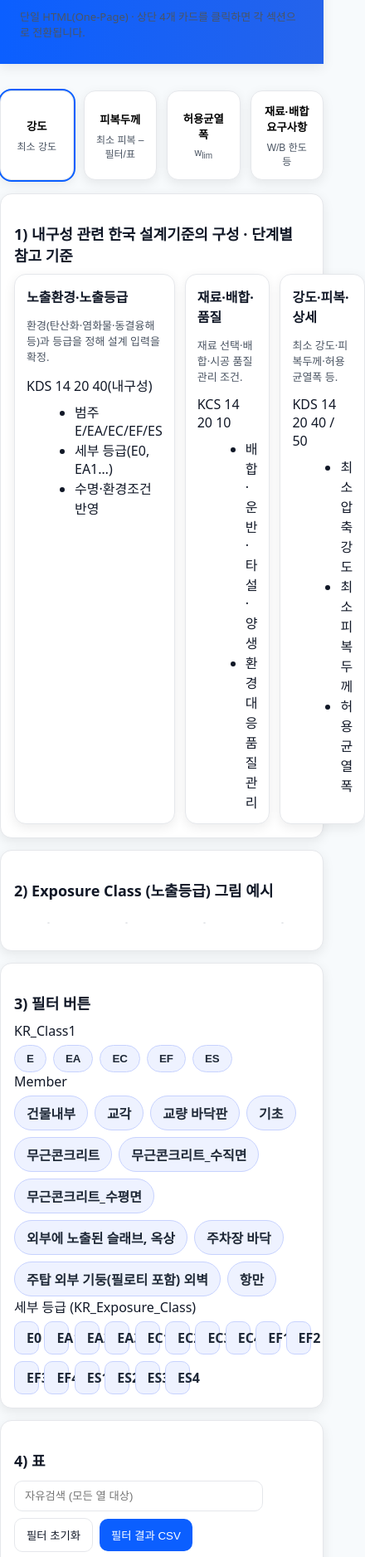
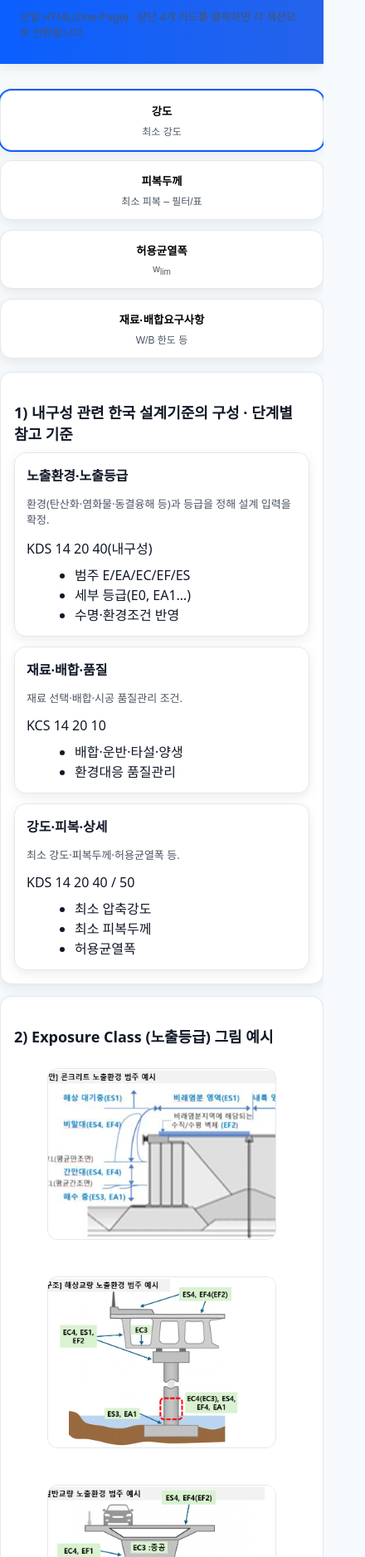
Before and after one commit to SYYun-Ray/Concrete-durability, a plain HTML site: page index.html in a window 390 px wide. Shown: the part 124-2000 px from the top of the page at 83% size, 440 px wide, since content can reach past the window. Drawn offline with Linux system fonts and the light colour scheme.

Commit message:
Add responsive breakpoints for navigation and grids

```diff
--- a/index.html
+++ b/index.html
@@ -35,6 +35,7 @@
     /* cards / tables */
     .card { background:var(--surface); border:1px solid var(--border); border-radius:14px; padding:16px; box-shadow:var(--shadow); }
     .grid4 { display:grid; grid-template-columns:repeat(4,1fr); gap:12px; }
+    .grid2 { display:grid; grid-template-columns:repeat(2,minmax(0,1fr)); gap:10px; }
     .thumb { position:relative; border:1px solid var(--border); border-radius:12px; overflow:hidden; background:#f3f4f6; aspect-ratio:4/3; display:flex; align-items:center; justify-content:center; cursor:pointer; }
     .thumb img { width:100%; height:100%; object-fit:cover; }
     .thumb iframe { width:100%; height:100%; border:0; display:block; }
@@ -81,6 +82,35 @@
 .modal .close-x{position:absolute;top:10px;right:10px;border:0;border-radius:9999px;background:rgba(255,255,255,.95);
   width:40px;height:40px;font-size:22px;line-height:40px;text-align:center;cursor:pointer;box-shadow:0 2px 10px rgba(0,0,0,.25);}
 .modal .close-x:focus{outline:2px solid #3b82f6;}
+
+@media (max-width: 1024px) {
+  .topnav { grid-template-columns: repeat(2, minmax(0, 1fr)); }
+  .grid4 { grid-template-columns: repeat(2, minmax(0, 1fr)) !important; }
+  .cover-filters { grid-template-columns: repeat(2, minmax(0, 1fr)); }
+  .exogrid { grid-template-columns: repeat(5, minmax(0, 1fr)); }
+}
+
+@media (max-width: 768px) {
+  .topnav { grid-template-columns: repeat(2, minmax(0, 1fr)); }
+  .cover-grid { grid-template-columns: 1fr; gap: 18px; }
+  .cover-illust img { max-width: 100%; }
+  .cover-filters { grid-template-columns: repeat(2, minmax(0, 1fr)); }
+  .grid2 { grid-template-columns: 1fr !important; }
+  .grid4 { grid-template-columns: repeat(2, minmax(0, 1fr)) !important; }
+  .exogrid { grid-template-columns: repeat(3, minmax(0, 1fr)); }
+  .toolbar { flex-direction: column; align-items: stretch; }
+  .toolbar > * { width: 100%; }
+  .toolbar input[type="text"],
+  .toolbar select { width: 100%; }
+}
+
+@media (max-width: 640px) {
+  .topnav { grid-template-columns: 1fr; }
+  .grid4 { grid-template-columns: 1fr !important; }
+  .cover-filters { grid-template-columns: 1fr; }
+  .exogrid { grid-template-columns: repeat(2, minmax(0, 1fr)); }
+  .pillbar, .chips { justify-content: center; }
+}
 </style>
 </head>
 <body>
```
